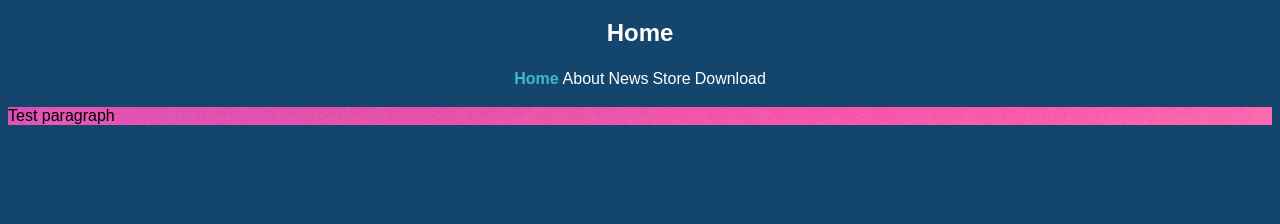
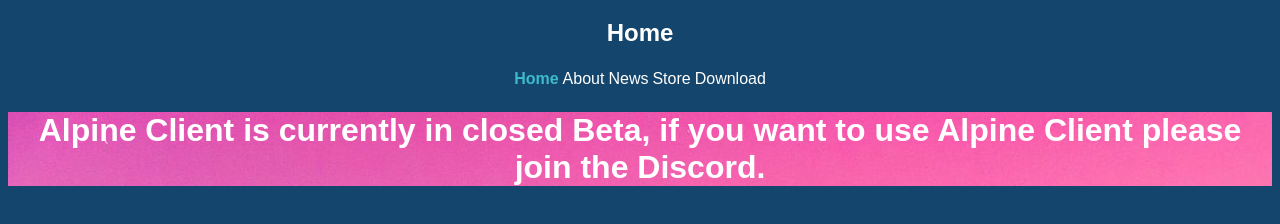
Before and after one commit to AlpineClient/alpineclient.github.io, a plain HTML site: page index.html in a window 1280 px wide. Shown: the part 62-286 px from the top of the page. Drawn offline with Linux system fonts and the light colour scheme.

Commit message:
Change Topic

```diff
--- a/index.html
+++ b/index.html
@@ -23,6 +23,6 @@
 		</table>
 	</div>
 	<div id="backgroundimage">
-		<p>Test paragraph</p>
+		<h1>Alpine Client is currently in closed Beta, if you want to use Alpine Client please <a href="https://discord.gg/AGT5HM9M2P">join the Discord.</a></h1>
 	</div>
 </body>
```
